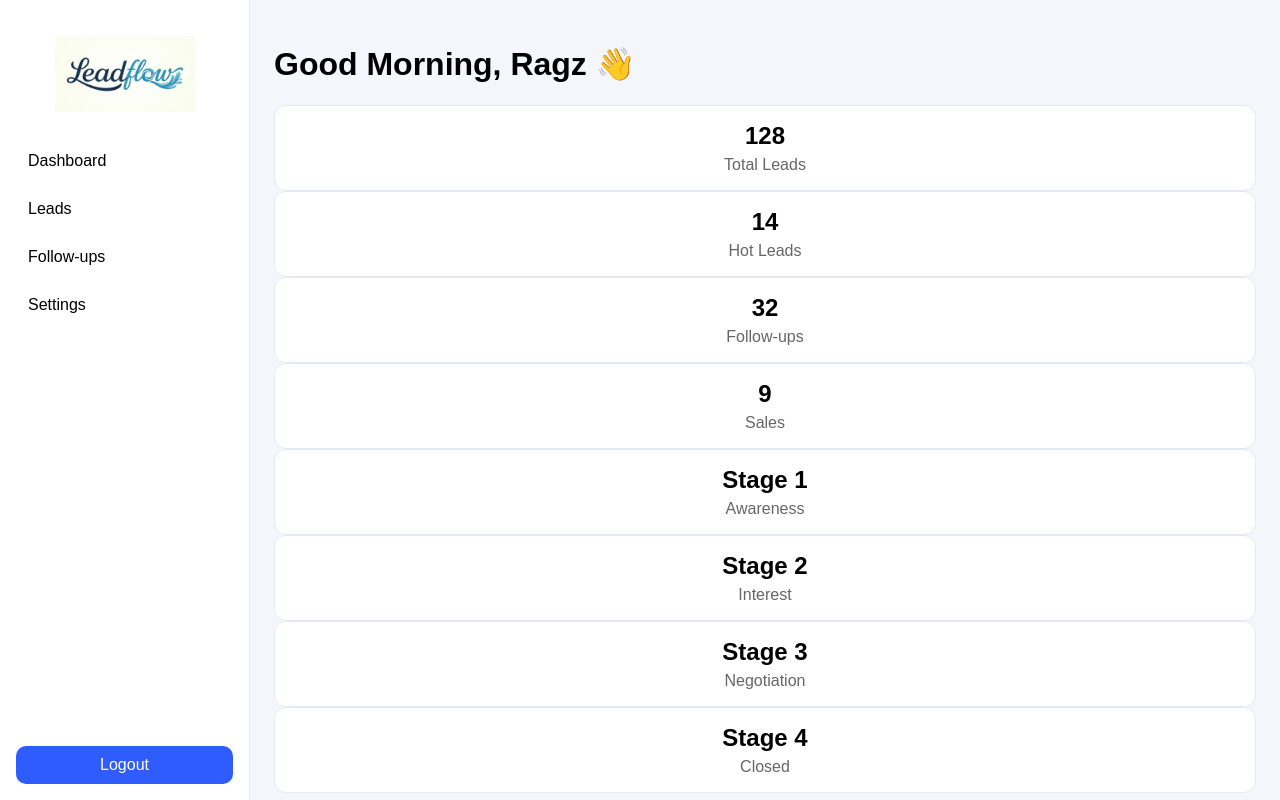
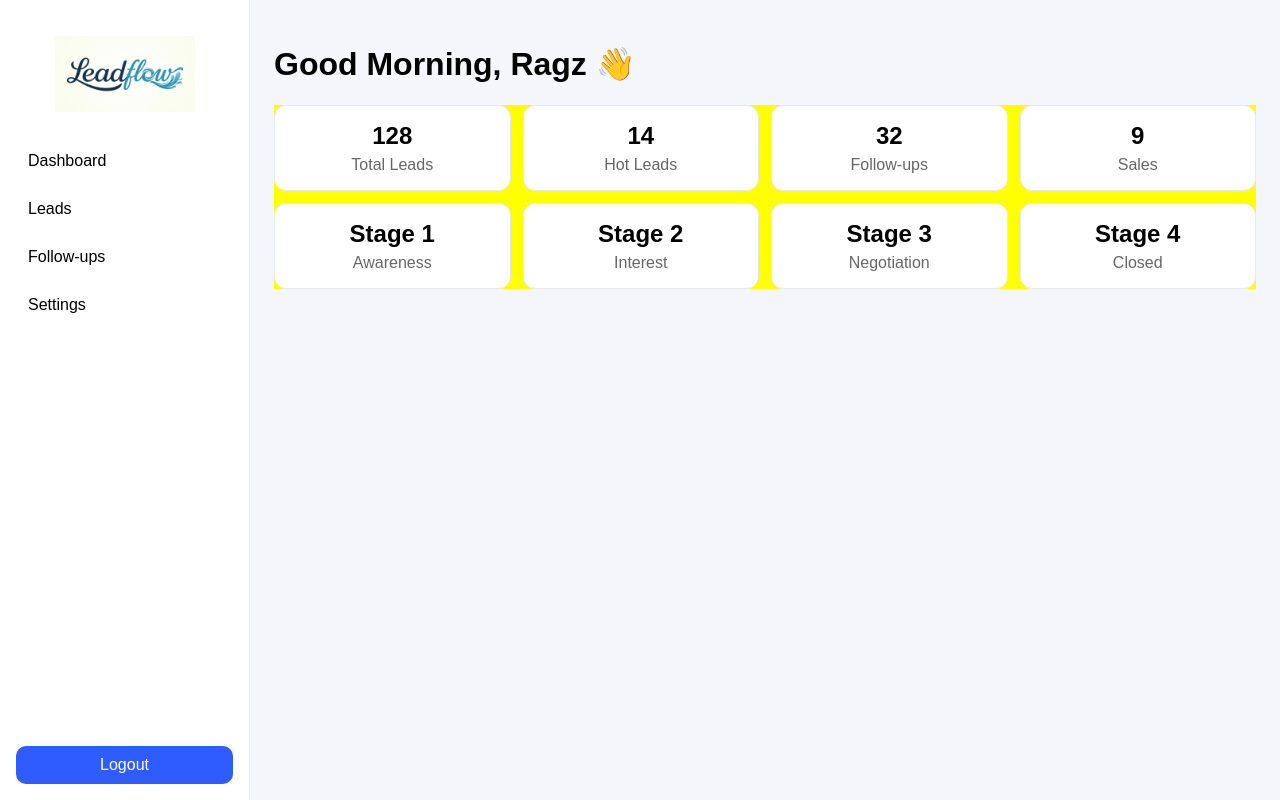
Before and after one commit to stirr3dz3phyr-ship-it/LeadFlow-WarMachine, a React (Vite) app: page / in a window 1280 px wide. Built offline with nearby package versions, Linux system fonts and the light colour scheme.

Commit message:
Update styles.css

```diff
--- a/src/styles.css
+++ b/src/styles.css
@@ -98,12 +98,13 @@ html, body {
 }
 
 /* KPI GRID */
-.kpi-strip {
-  display: grid;
-  grid-template-columns: repeat(4, 1fr);
-  gap: 12px;
+.kpi-grid {
+  display: grid !important;
+  grid-template-columns: repeat(4, 1fr) !important;
+  gap: 12px !important;
 
-  margin-top: 20px;
+  width: 100%;
+  background: yellow; /* DEBUG */
 }
 
 .kpi-card {
```
